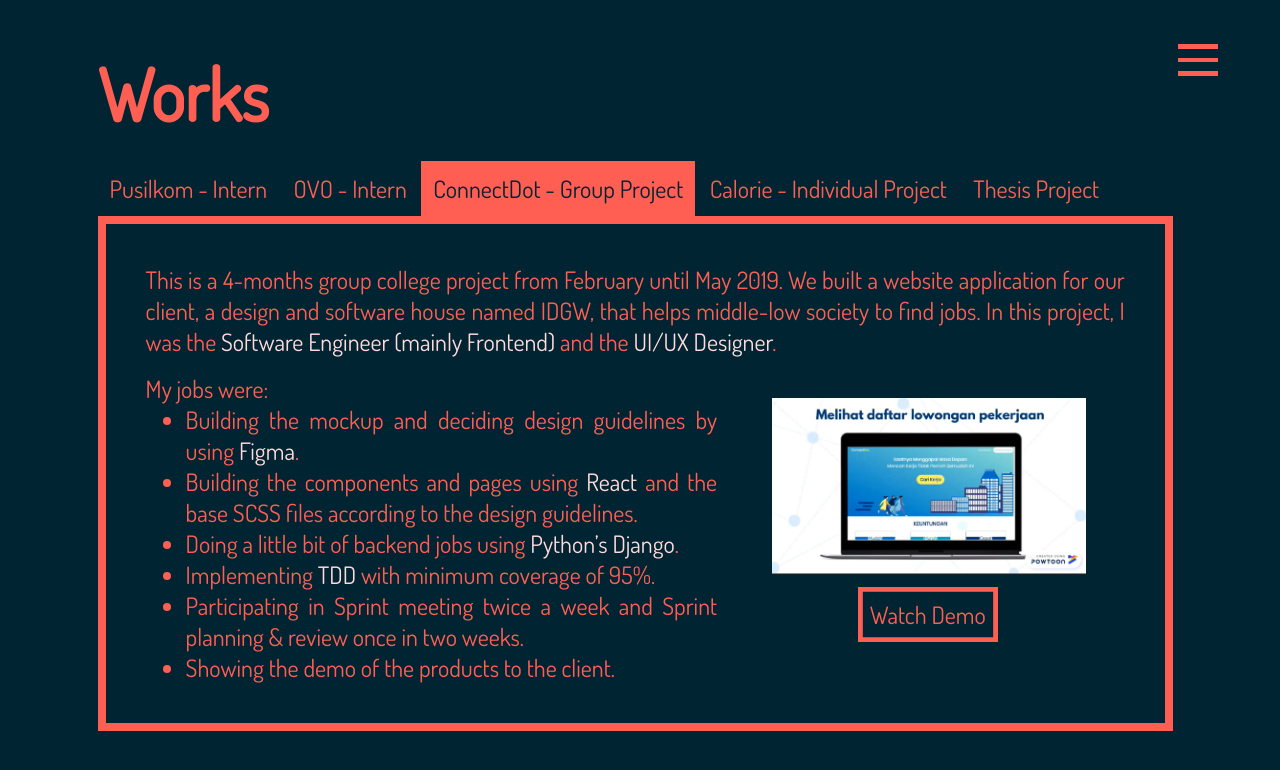
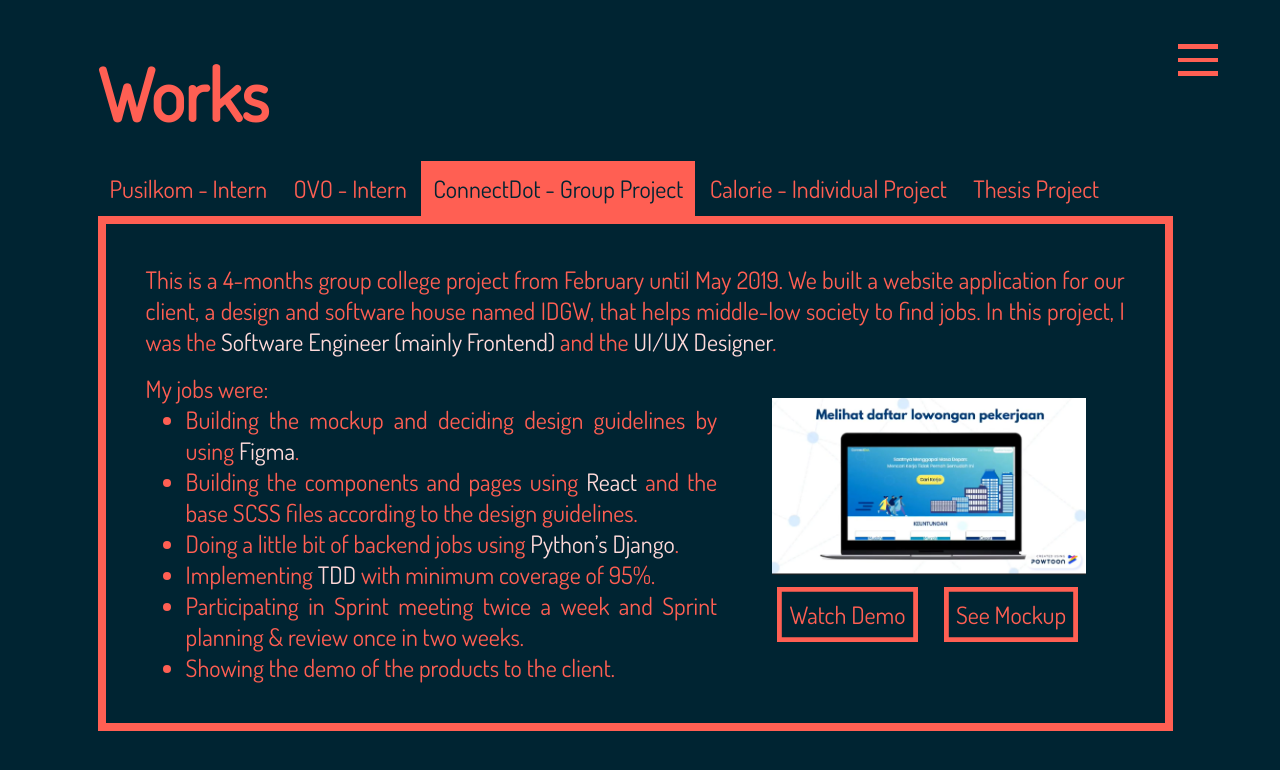
Before and after one commit to azahrandani/web-porto, a Next.js app: page /works in a window 1280 px wide. Both pictures are taken after a click on the button "ConnectDot - Group Project". Shown: the top 770 px of the page. Built offline with nearby package versions, Linux system fonts and the light colour scheme; a web font is replaced by a local one.

Commit message:
Add mockup link

```diff
--- a/pages/works.js
+++ b/pages/works.js
@@ -87,9 +87,14 @@
                 </div>
                 <div className={`${styles.work_image_container}`}>
                     <img className={`${styles.work_image}`} src="connectdot_pic.png"></img>
-                    <a href="https://youtu.be/VwMH2Lhsaa4" target="_blank">
-                        <button className={`${styles.watch_demo_button} ${styles.text}`}>Watch Demo</button>
-                    </a>
+                    <div>
+                        <a href="https://youtu.be/VwMH2Lhsaa4" target="_blank">
+                            <button className={`${styles.watch_demo_button} ${styles.text} ${styles.connectdot_button_1}`}>Watch Demo</button>
+                        </a>
+                        <a href="https://www.figma.com/file/EujvFqyVtZT7aXAnsyutUa4d/Mockup-Connectdot?node-id=53:695" target="_blank">
+                            <button className={`${styles.watch_demo_button} ${styles.text} ${styles.connectdot_button_2}`}>See Mockup</button>
+                        </a>
+                    </div>
                 </div>
             </div>
         </div>
--- a/styles/Home.module.css
+++ b/styles/Home.module.css
@@ -90,6 +90,14 @@
 .see_works_button:hover {
   background-color: #FFDBDB;
   cursor: pointer;
+}
+
+.connectdot_button_1 {
+  margin-right: 1em;
+}
+
+.connectdot_button_2 {
+  margin-left: 1em;
 }
 
 .page_title {
```
